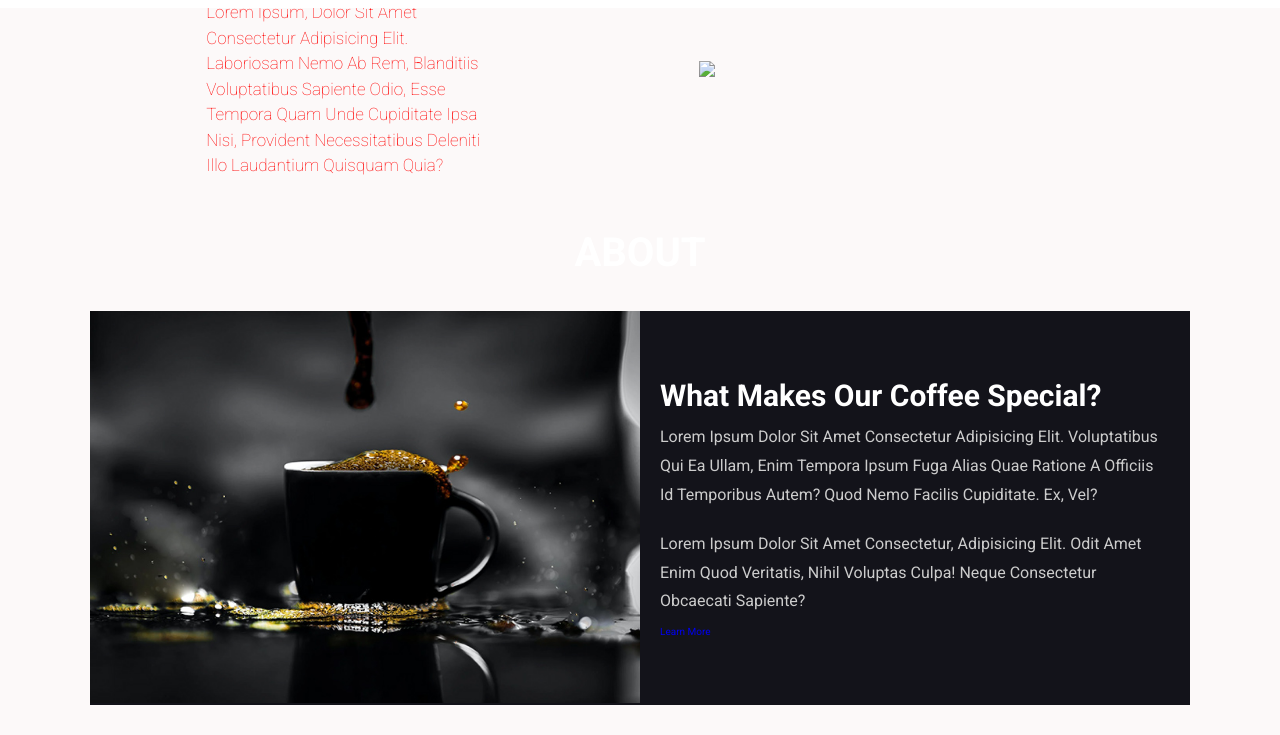
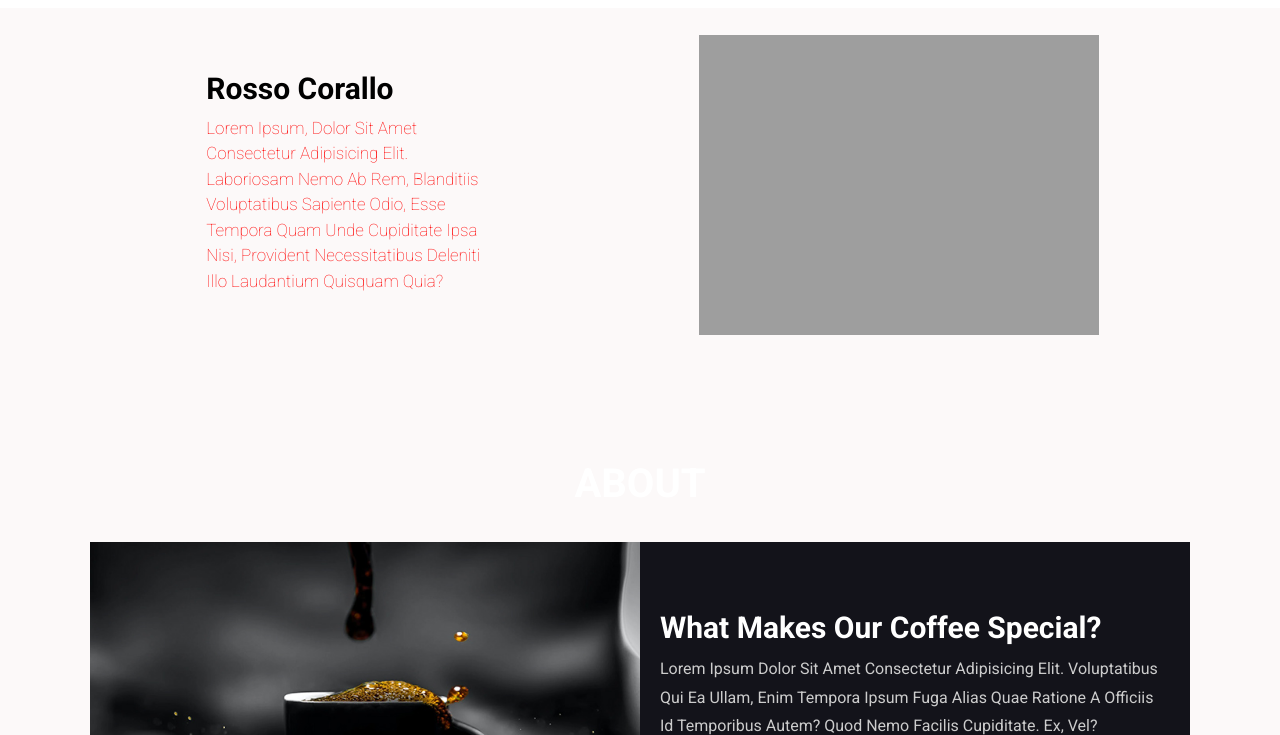
Before and after one commit to DAMIANOIGNAZIO/Rosso_Corallo, a plain HTML site: page index.html in a window 1280 px wide. Shown: the part 65-800 px from the top of the page. Drawn offline with Linux system fonts and the light colour scheme; the site is published under a folder, as on GitHub Pages, so addresses that start at the root find nothing.

Commit message:
aggiunta foto

```diff
--- a/index.html
+++ b/index.html
@@ -52,7 +52,7 @@
                     <p>Lorem ipsum, dolor sit amet consectetur adipisicing elit. Laboriosam nemo ab rem, blanditiis voluptatibus sapiente odio, esse tempora quam unde cupiditate ipsa nisi, provident necessitatibus deleniti illo laudantium quisquam quia?</p>
                 </div>
                 <div class="col-2">
-                    <img src="/images/giubotto.png" class="offer-img">
+                    <img src="images/giubotto.png" class="offer-img">
                 </div>
 
             </div>
```
